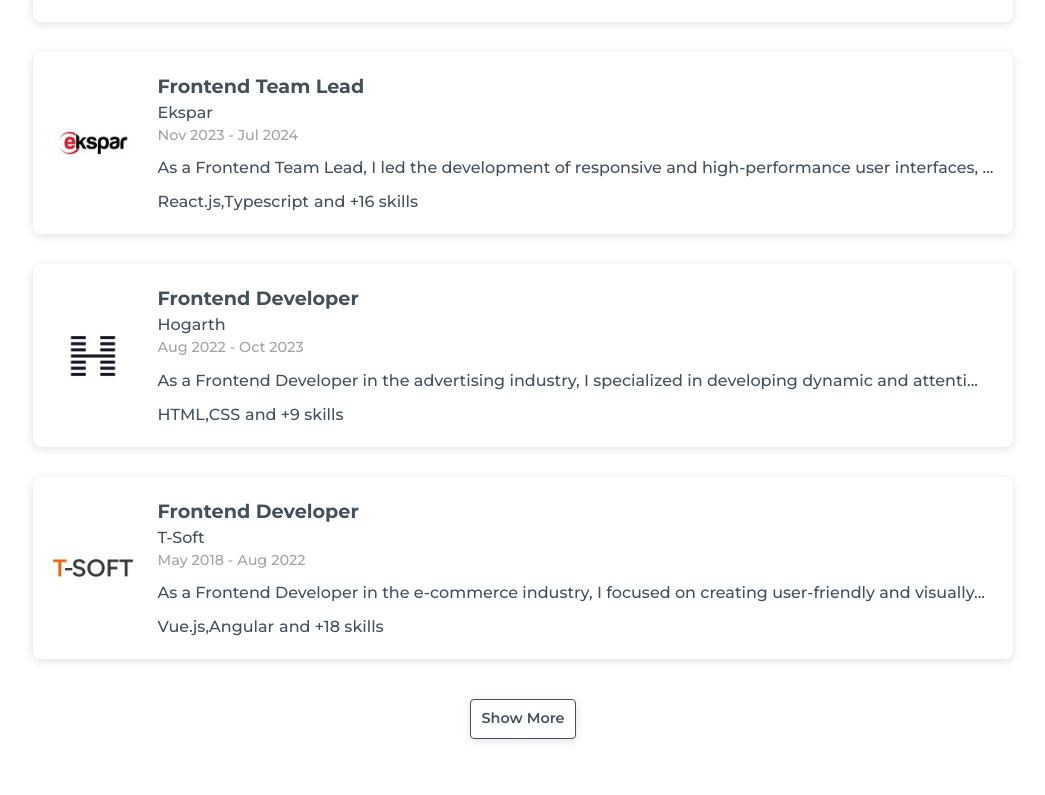
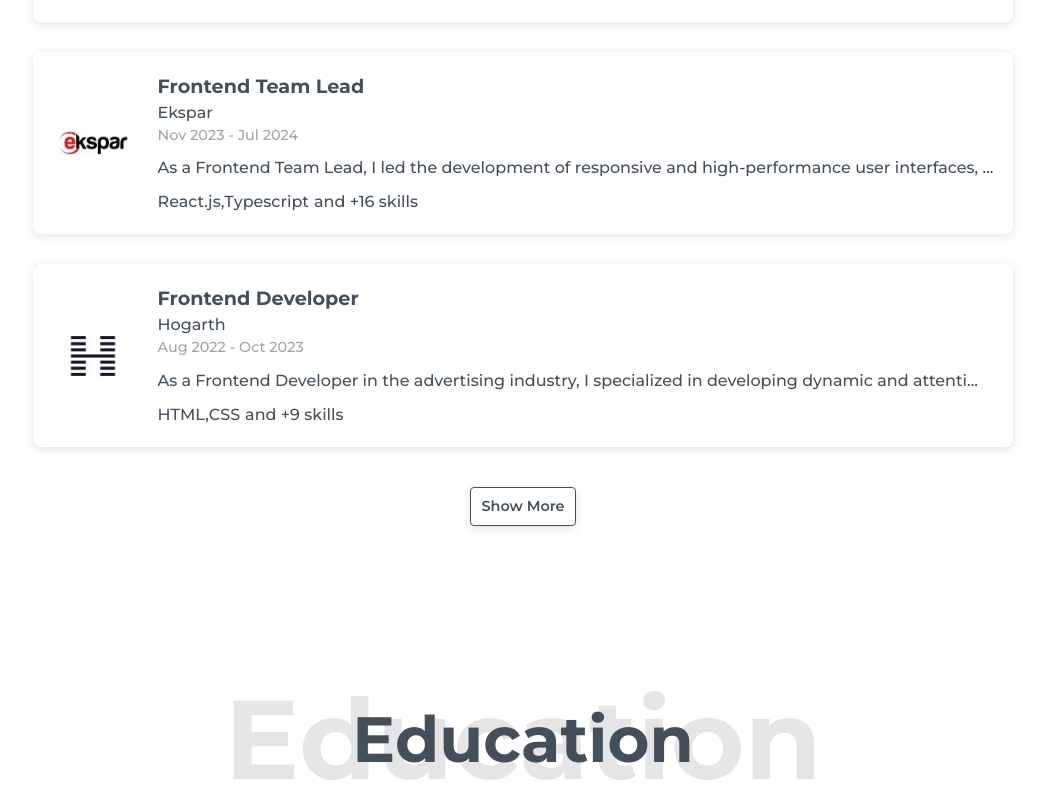
Before and after one commit to mehmetbacik/mehmetbacik.com, a Next.js app: page / in a window 1280 px wide. Shown: the part 2002-2797 px from the top of the page, without its empty margins (117-1162 px from the left). Built offline with nearby package versions, Linux system fonts and the light colour scheme.

Commit message:
feat: add new experience
Added a new experience entry for the "Software Project Manager" role.

```diff
--- a/src/app/experience/Experience.tsx
+++ b/src/app/experience/Experience.tsx
@@ -41,7 +41,7 @@ const Experience: React.FC<ExperienceProps> = ({ id }) => {
 
   const visibleExperiences = showAll
     ? experienceData
-    : experienceData.slice(0, 4);
+    : experienceData.slice(0, 3);
 
   return (
     <section id={id} className={`container mx-auto px-4 ${styles.experience}`}>
--- a/src/data/experienceData.ts
+++ b/src/data/experienceData.ts
@@ -58,6 +58,17 @@ export const experienceData: ExperienceItem[] = [
     logo: "/img/tsoft.jpg",
   },
   {
+    title: "Software Project Manager",
+    company: "T-Soft",
+    date: "May 2018 - Apr 2020",
+    description: `Managed the end-to-end delivery of e-commerce software projects, from planning and requirement analysis to deployment.
+    I coordinated cross-functional teams, oversaw timelines, and delivered high-quality, scalable solutions that met client needs, while
+    driving efficiency and innovation in every project.`,
+    technology:
+      "Jira - Trello - Azure Devops",
+    logo: "/img/tsoft.jpg",
+  },
+  {
     title: "Software Developer",
     company: "Model",
     date: "Jun 2015 - Aug 2015",
@@ -84,44 +95,44 @@ export const experienceData: ExperienceItem[] = [
 export const technologyIconMapping: { [key: string]: string } = {
   "React.js": "logos:react",
   "Vue.js": "logos:vue",
-  "Angular": "logos:angular-icon",
-  "Typescript": "logos:typescript-icon",
+  Angular: "logos:angular-icon",
+  Typescript: "logos:typescript-icon",
   "Next.js": "logos:nextjs-icon",
-  "Vite": "logos:vitejs",
+  Vite: "logos:vitejs",
   "React Router": "logos:react-router",
   "Vue Router": "logos:vue",
-  "Redux": "logos:redux",
-  "Vuex": "logos:vue",
-  "SWR": "logos:swr",
-  "SASS": "logos:sass",
-  "Bootstrap": "logos:bootstrap",
-  "TailwindCSS": "logos:tailwindcss-icon",
-  "HTML": "logos:html-5",
-  "CSS": "logos:css-3",
-  "Javascript": "logos:javascript",
-  "Jquery": "logos:jquery",
+  Redux: "logos:redux",
+  Vuex: "logos:vue",
+  SWR: "logos:swr",
+  SASS: "logos:sass",
+  Bootstrap: "logos:bootstrap",
+  TailwindCSS: "logos:tailwindcss-icon",
+  HTML: "logos:html-5",
+  CSS: "logos:css-3",
+  Javascript: "logos:javascript",
+  Jquery: "logos:jquery",
   "Node.js": "logos:nodejs-icon",
-  "Python": "logos:python",
-  "PHP": "logos:php",
-  "C": "logos:c",
-  "MySQL": "logos:mysql",
-  "npm": "logos:npm-icon",
-  "Yarn": "logos:yarn",
-  "SVN": "logos:subversion",
-  "Git": "logos:git-icon",
-  "Docker": "logos:docker-icon",
-  "Swagger": "logos:swagger",
+  Python: "logos:python",
+  PHP: "logos:php",
+  C: "logos:c",
+  MySQL: "logos:mysql",
+  npm: "logos:npm-icon",
+  Yarn: "logos:yarn",
+  SVN: "logos:subversion",
+  Git: "logos:git-icon",
+  Docker: "logos:docker-icon",
+  Swagger: "logos:swagger",
   "Azure Devops": "cib:azure-devops",
-  "Radar": "logos:apple-app-store",
-  "Trello": "logos:trello",
-  "Figma": "logos:figma",
-  "Sketch": "logos:sketch",
+  Radar: "logos:apple-app-store",
+  Trello: "logos:trello",
+  Figma: "logos:figma",
+  Sketch: "logos:sketch",
   "Adobe Xd": "logos:adobe-xd",
-  "Zeplin": "logos:zeplin",
+  Zeplin: "logos:zeplin",
   "VS Code": "logos:visual-studio-code",
-  "Xcode": "logos:xcode",
-  "BBEdit": "logos:apple-app-store",
-  "SublimeText": "logos:sublimetext-icon",
+  Xcode: "logos:xcode",
+  BBEdit: "logos:apple-app-store",
+  SublimeText: "logos:sublimetext-icon",
   "NotePad++": "simple-icons:notepadplusplus",
-  "Photoshop": "logos:adobe-photoshop",
+  Photoshop: "logos:adobe-photoshop",
 };
--- a/src/data/technologyData.ts
+++ b/src/data/technologyData.ts
@@ -2,7 +2,6 @@ export const technologyData = {
   frontend: [
     { name: "React.js", icon: "logos:react" },
     { name: "Vue.js", icon: "logos:vue" },
-    { name: "Angular", icon: "logos:angular-icon" },
     { name: "Next.js", icon: "logos:nextjs-icon" },
     { name: "Typescript", icon: "logos:typescript-icon" },
     { name: "Vite", icon: "logos:vitejs" },
```
